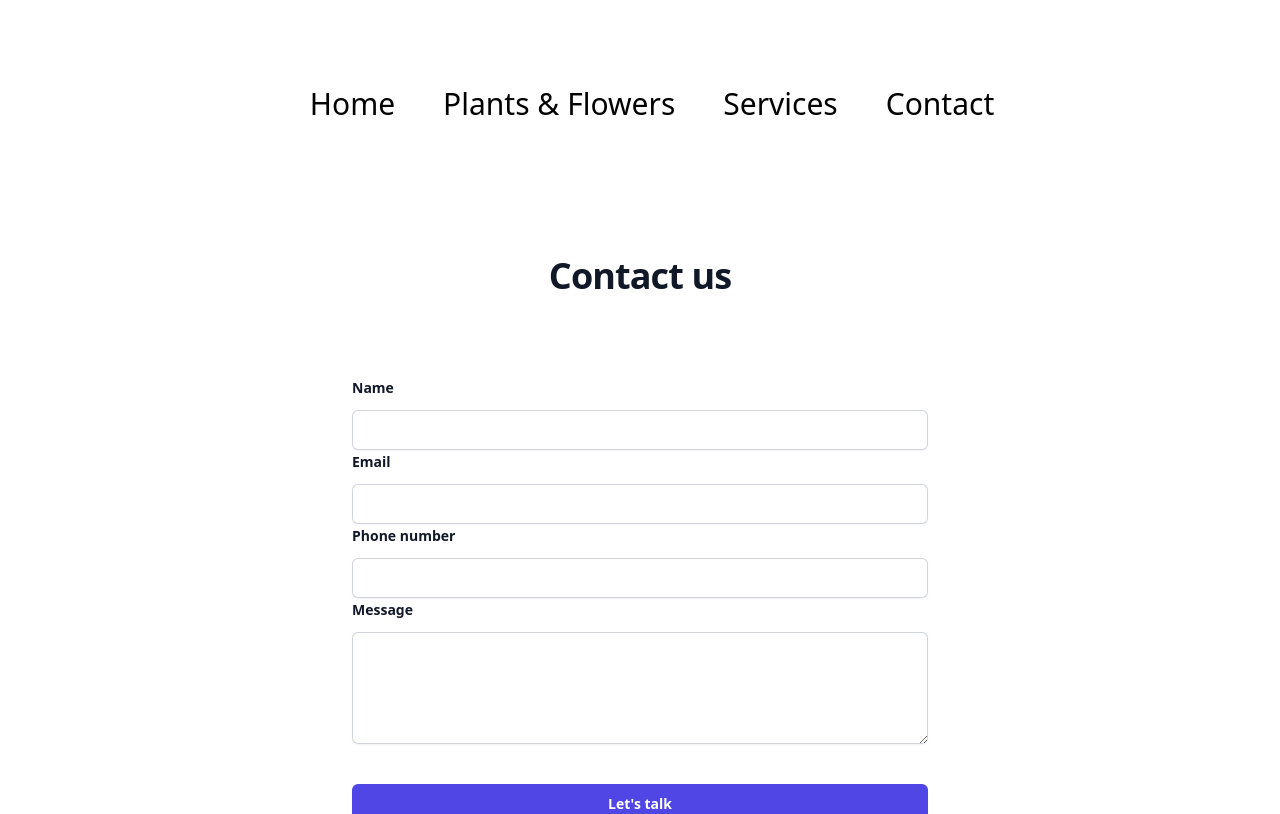
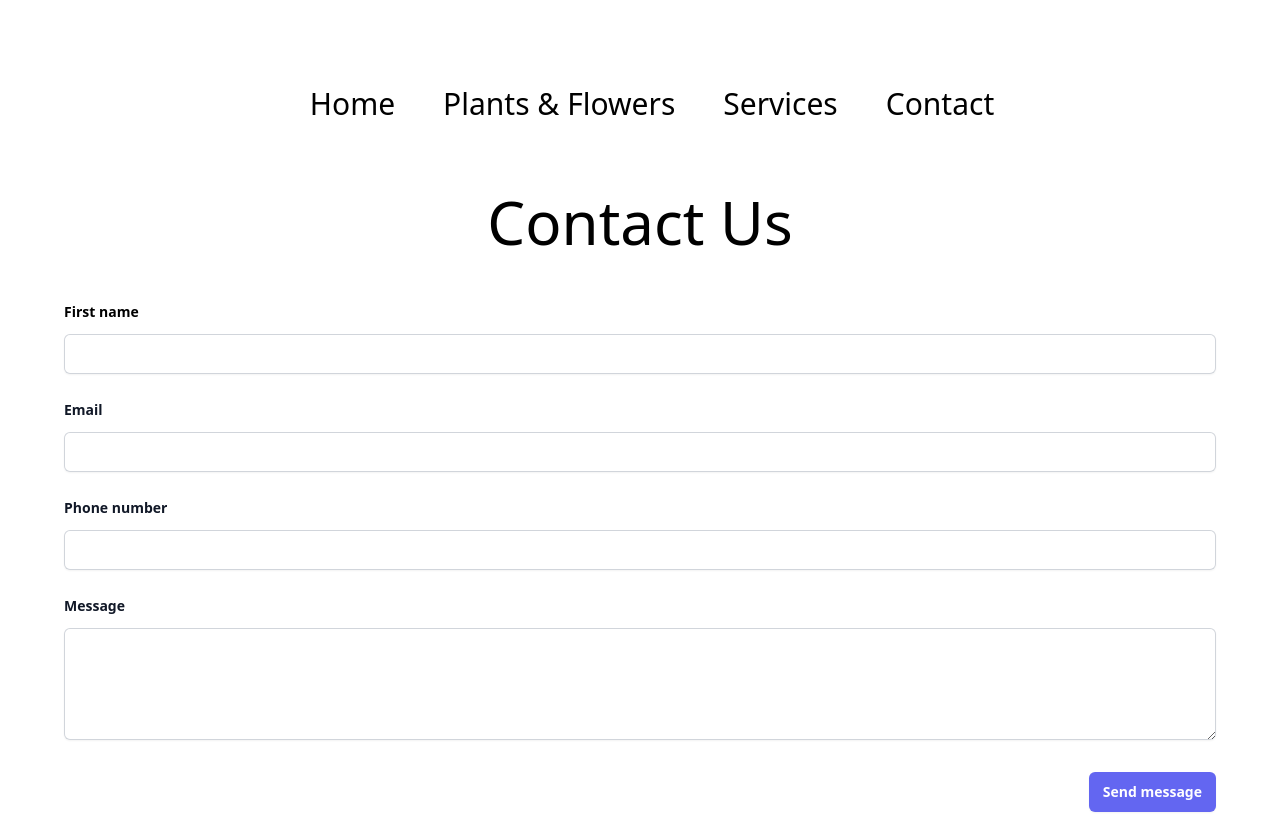
Before and after one commit to lee14k/seven-acres, a Next.js app: page /contact in a window 1280 px wide. Shown: the top 814 px of the page. Built offline with nearby package versions, Linux system fonts and the light colour scheme.

Commit message:
try to fix

```diff
--- a/components/ContactForm.jsx
+++ b/components/ContactForm.jsx
@@ -1,10 +1,10 @@
-import { useState } from 'react'
-import { ChevronDownIcon } from '@heroicons/react/20/solid'
-import { Switch } from '@headlessui/react'
-
-function classNames(...classes) {
-  return classes.filter(Boolean).join(' ')
-}
+import {
+  BuildingOffice2Icon,
+  EnvelopeIcon,
+  PhoneIcon,
+} from "@heroicons/react/24/outline";
+import Image from "next/image";
+import { useState } from "react";
 
 export default function ContactForm() {
   const [isModalOpen, setIsModalOpen] = useState(false);
@@ -23,6 +23,13 @@ export default function ContactForm() {
       phoneNumber: formData.get('phoneNumber'),
       message: formData.get('message'),
     };
+    console.log({
+      firstName: formData.get('firstName'),
+      email: formData.get('email'),
+      phoneNumber: formData.get('phoneNumber'),
+      message: formData.get('message'),
+    });
+
     try {
       const response = await fetch("/api/sendEmail", {
         method: "POST",
@@ -45,20 +52,21 @@ export default function ContactForm() {
       const closeModal = () => {
      setIsModalOpen(false);
    };
-  const [agreed, setAgreed] = useState(false)
-
   return (
-    <div className="isolate bg-white px-6 py-24 sm:py-32 lg:px-8">
-
-      <div className="mx-auto max-w-2xl text-center">
-        <h2 className="text-3xl font-bold tracking-tight text-gray-900 sm:text-4xl">Contact us</h2>
-
+    <div className="relative isolate bridal-one fancy-font pb-12">
+      <div className="flex flex-col justify-center items-center mt-16 text-6xl">
+    <h1>Contact Us</h1>
     </div>
-      <form onSubmit={handleSubmit} method="POST" className="mx-auto mt-16 max-w-xl sm:mt-20">
-        <div className=" gap-x-8 gap-y-6 sm:grid-cols-2">
+        <form onSubmit={handleSubmit}
+        method="POST" className=" pt-12 ">
+          <div className="px-16">
+            <div className="flex flex-col gap-x-8 gap-y-6">
               <div>
-            <label htmlFor="first-name" className="block text-sm font-semibold leading-6 text-gray-900">
-              Name
+                <label
+                  htmlFor="firstName"
+                  className="block text-sm font-semibold leading-6 "
+                >
+                  First name
                 </label>
                 <div className="mt-2.5">
                   <input
@@ -70,9 +78,11 @@ export default function ContactForm() {
                   />
                 </div>
               </div>
-
               <div className="sm:col-span-2">
-            <label htmlFor="email" className="block text-sm font-semibold leading-6 text-gray-900">
+                <label
+                  htmlFor="email"
+                  className="block text-sm font-semibold leading-6 text-gray-900"
+                >
                   Email
                 </label>
                 <div className="mt-2.5">
@@ -86,22 +96,27 @@ export default function ContactForm() {
                 </div>
               </div>
               <div className="sm:col-span-2">
-            <label htmlFor="phone-number" className="block text-sm font-semibold leading-6 text-gray-900">
+                <label
+                  htmlFor="phoneNumber"
+                  className="block text-sm font-semibold leading-6 text-gray-900"
+                >
                   Phone number
                 </label>
-            <div className="relative mt-2.5">
-
+                <div className="mt-2.5">
                   <input
                     type="tel"
                     name="phoneNumber"
                     id="phoneNumber"
                     autoComplete="tel"
-                className="block w-full rounded-md border-0 px-3.5 py-2 pl-20 text-gray-900 shadow-sm ring-1 ring-inset ring-gray-300 placeholder:text-gray-400 focus:ring-2 focus:ring-inset focus:ring-indigo-600 sm:text-sm sm:leading-6"
+                    className="block w-full rounded-md border-0 px-3.5 py-2 text-gray-900 shadow-sm ring-1 ring-inset ring-gray-300 placeholder:text-gray-400 focus:ring-2 focus:ring-inset focus:ring-indigo-600 sm:text-sm sm:leading-6"
                   />
                 </div>
               </div>
               <div className="sm:col-span-2">
-            <label htmlFor="message" className="block text-sm font-semibold leading-6 text-gray-900">
+                <label
+                  htmlFor="message"
+                  className="block text-sm font-semibold leading-6 text-gray-900"
+                >
                   Message
                 </label>
                 <div className="mt-2.5">
@@ -110,18 +125,19 @@ export default function ContactForm() {
                     id="message"
                     rows={4}
                     className="block w-full rounded-md border-0 px-3.5 py-2 text-gray-900 shadow-sm ring-1 ring-inset ring-gray-300 placeholder:text-gray-400 focus:ring-2 focus:ring-inset focus:ring-indigo-600 sm:text-sm sm:leading-6"
-                defaultValue={''}
+                    defaultValue={""}
                   />
                 </div>
               </div>
             </div>
-        <div className="mt-10">
+            <div className="mt-8 flex justify-end">
               <button
                 type="submit"
-            className="block w-full rounded-md bg-indigo-600 px-3.5 py-2.5 text-center text-sm font-semibold text-white shadow-sm hover:bg-indigo-500 focus-visible:outline focus-visible:outline-2 focus-visible:outline-offset-2 focus-visible:outline-indigo-600"
+                className="rounded-md bg-indigo-500 px-3.5 py-2.5 text-center text-sm font-semibold text-white shadow-sm hover:bg-rose-500 focus-visible:outline focus-visible:outline-2 focus-visible:outline-offset-2 focus-visible:outline-rose-600"
               >
-            Let's talk
+                Send message
               </button>
+            </div>
             {isModalOpen && (
         <div className="fixed inset-0 z-50 flex items-center justify-center">
           <div className="modal-bg fixed inset-0 bg-black opacity-50"></div>
@@ -130,7 +146,7 @@ export default function ContactForm() {
             <p>Your submission was successful. Thank you!</p>
             <button
               onClick={closeModal}
-              className="mt-4 bg-red-600 text-white py-2 px-4 rounded hover:bg-red-500"
+              className="mt-4 bg-indigo-600 text-white py-2 px-4 rounded hover:bg-red-500"
             >
               Close
             </button>
@@ -140,5 +156,5 @@ export default function ContactForm() {
           </div>
         </form>
       </div>
-  )
+  );
 }
```
Lines whose indentation alone changed are shown as unchanged.
